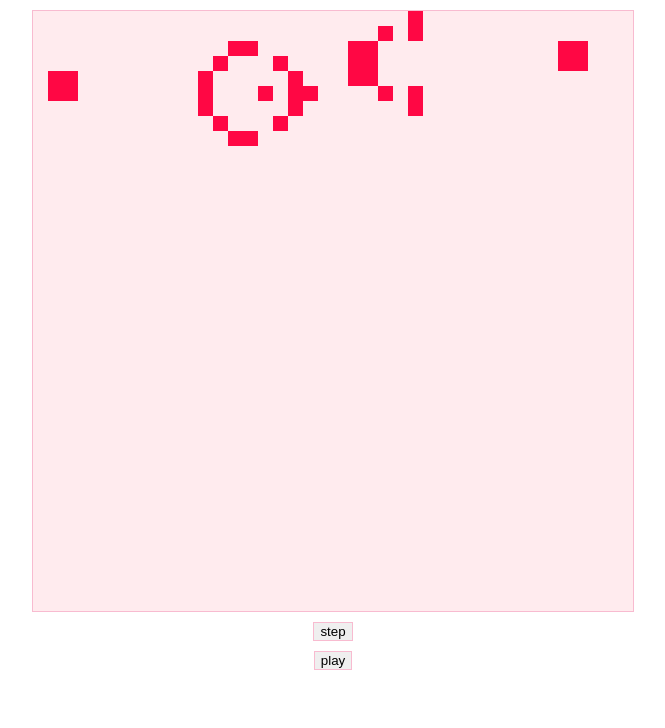
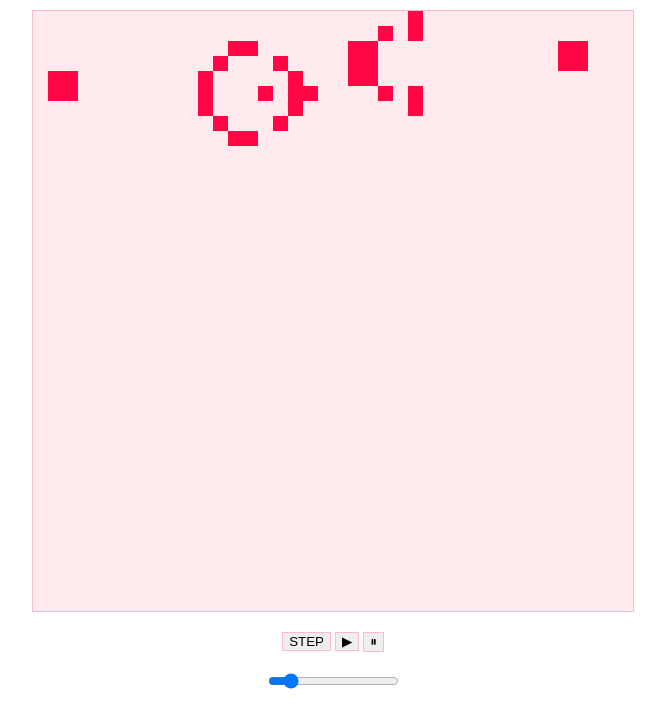
Before and after one commit to Arryan/game-of-life, a plain HTML site: page index.html in a window 1280 px wide. Shown: the whole page, without its empty margins (307-972 px from the left). Drawn offline with Linux system fonts and the light colour scheme.

Commit message:
Added pause button and speed slider

```diff
--- a/index.html
+++ b/index.html
@@ -4,17 +4,26 @@
 <meta name="viewport" content="width=device-width, initial-scale=1.0"/>
 <title>Conway's Game of Life</title>
 <style>
-canvas, input {
+div {
+  text-align: center;
+}
+canvas,input {
     border:1px solid #f8bbd0;
-    display: block;
     margin: 10px auto;
+}
+canvas {
+  display: block;
 }
 </style>
 </head>
 <body onload="startGame()">
 <script src="render.js"></script>
 <script src="play.js"></script>
-<input type="submit" id="step-btn" value="step" />
-<input type="submit" id="play-btn" value="play" />
+<div>
+  <input type="submit" id="step-btn" value="STEP" />
+  <input type="submit" id="play-btn" value="&#9654;" />
+  <input type="submit" id="pause-btn" value="&#9208;" /><br />
+  <input type="range" id="deltaT-range" value="200" min="10" max="1500"/>
+</div>
 </body>
 </html>
```
